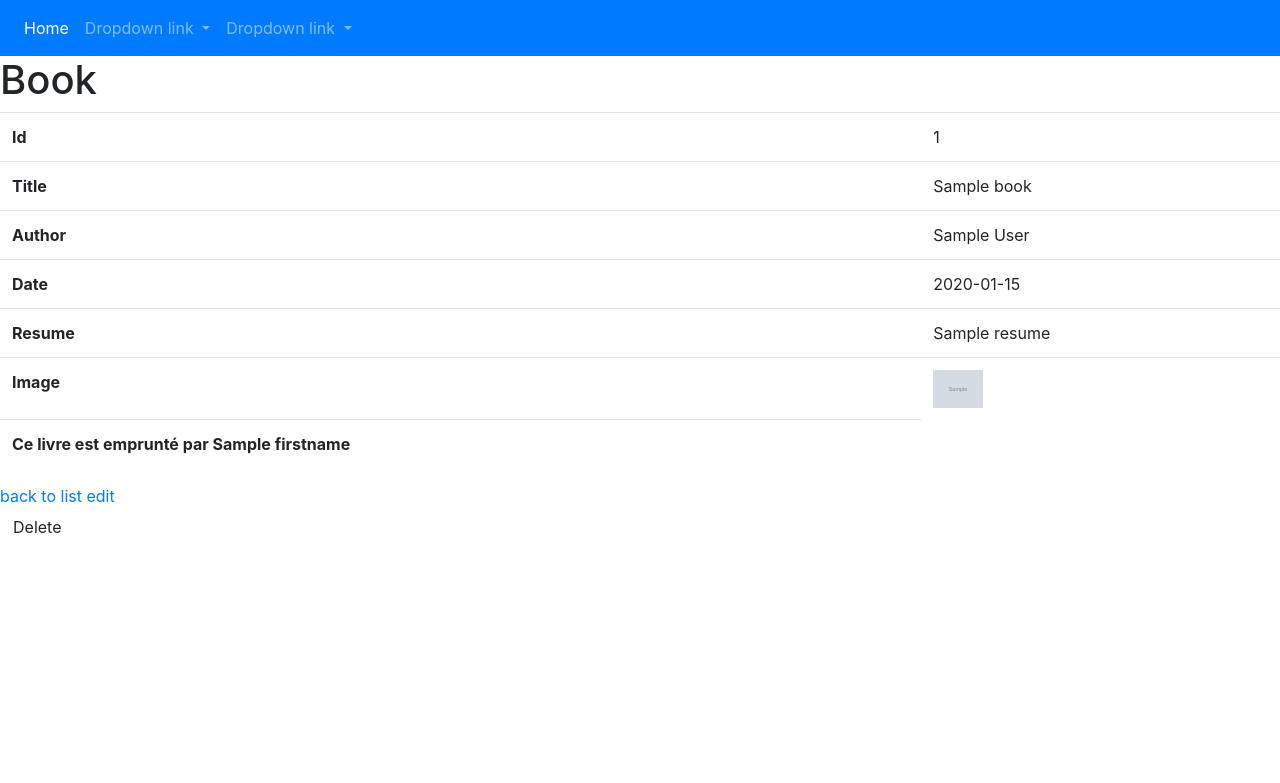
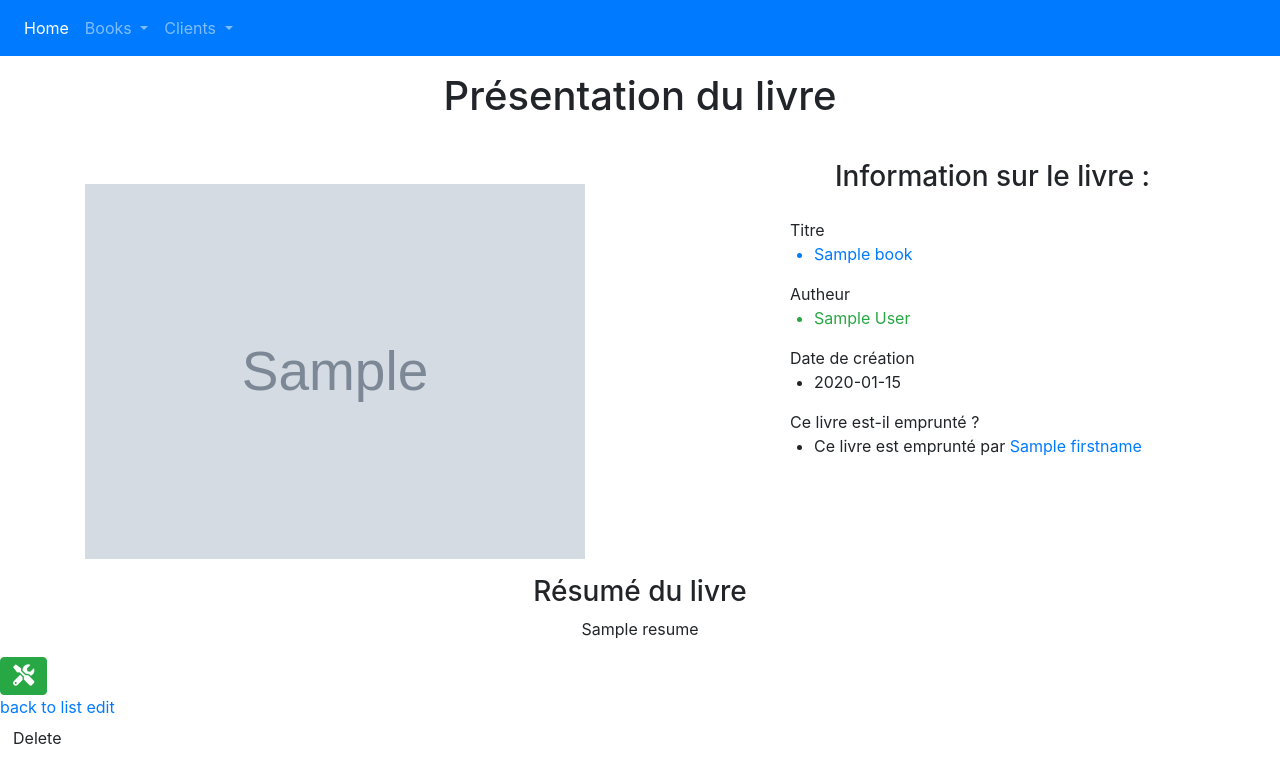
Before and after one commit to Rossb0b/web-agency, a Symfony app: template templates/book/show.html.twig in a window 1280 px wide. Shown: the top 783 px of the page. Run offline with Twig, Linux system fonts and the light colour scheme; the template is opened without the code that fills it: most values are stand-ins (such as "Sample title", 1, 10 or a date in 2020); grey boxes marked "Sample" are stand-in pictures; style sheets or scripts are compiled from the project's sources; some libraries are stand-ins or nearby versions.

Commit message:
Fixed issue with Form new / Index and work in progress for book edit

```diff
--- a/src/Controller/BookController.php
+++ b/src/Controller/BookController.php
@@ -93,7 +93,9 @@ class BookController extends AbstractController
      */
     public function show(Book $book): Response
     {
-        return $this->render('book/show.html.twig', ['book' => $book]);
+        $returnButtonCheck = true;
+
+        return $this->render('book/show.html.twig', ['book' => $book, 'returnButtonCheck' => $returnButtonCheck]);
     }
 
     /**
--- a/templates/base.html.twig
+++ b/templates/base.html.twig
@@ -4,6 +4,7 @@
         <meta charset="UTF-8">
         <title>{% block title %}Welcome!{% endblock %}</title>
         <link rel="stylesheet" href="https://stackpath.bootstrapcdn.com/bootstrap/4.2.1/css/bootstrap.min.css" integrity="sha384-GJzZqFGwb1QTTN6wy59ffF1BuGJpLSa9DkKMp0DgiMDm4iYMj70gZWKYbI706tWS" crossorigin="anonymous">
+        <link rel="stylesheet" href="https://use.fontawesome.com/releases/v5.6.3/css/all.css" integrity="sha384-UHRtZLI+pbxtHCWp1t77Bi1L4ZtiqrqD80Kn4Z8NTSRyMA2Fd33n5dQ8lWUE00s/" crossorigin="anonymous">
         <link rel="stylesheet" href="/build/app.css">
         {% block stylesheets %}{% endblock %}
     </head>
@@ -15,24 +16,24 @@
                 <div class="collapse navbar-collapse" id="navbarNavDropdown">
                     <ul class="navbar-nav">
                     <li class="nav-item active">
-                        <a class="nav-link" href="#">Home <span class="sr-only">(current)</span></a>
+                        <a class="nav-link" href="{{ path('book_index') }}">Home <span class="sr-only">(current)</span></a>
                     </li>
                     <li class="nav-item dropdown">
                         <a class="nav-link dropdown-toggle" href="#" id="navbarDropdownMenuLink" role="button" data-toggle="dropdown" aria-haspopup="true" aria-expanded="false">
-                            Dropdown link
+                            Books
                         </a>
                         <div class="dropdown-menu" aria-labelledby="navbarDropdownMenuLink">
-                            <a class="dropdown-item" href="#">Action</a>
-                            <a class="dropdown-item" href="#">Another action</a>
+                            <a class="dropdown-item" href="{{ path('book_index') }}">Liste</a>
+                            <a class="dropdown-item" href="{{ path('book_new') }}">Nouveau</a>
                         </div>
                     </li>
                     <li class="nav-item dropdown">
                         <a class="nav-link dropdown-toggle" href="#" id="navbarDropdownMenuLink" role="button" data-toggle="dropdown" aria-haspopup="true" aria-expanded="false">
-                            Dropdown link
+                            Clients
                         </a>
                         <div class="dropdown-menu" aria-labelledby="navbarDropdownMenuLink">
-                            <a class="dropdown-item" href="#">Action</a>
-                            <a class="dropdown-item" href="#">Another action</a>
+                            <a class="dropdown-item" href="{{ path('client_index') }}">Liste</a>
+                            <a class="dropdown-item" href="{{ path('client_new') }}">Nouveau</a>
                         </div>
                     </li>
                     {% if returnButtonCheck is defined %}
--- a/templates/book/index.html.twig
+++ b/templates/book/index.html.twig
@@ -13,7 +13,7 @@
         <div class="row mt-4 mb-4">
             {% for book in books %}
 
-            <div class="card col-xl-3 col-lg-4 col-6 mr-auto mb-4 p-0">
+            <div class="card col-12 col-md-6 col-lg-4 col-xl-3 mx-auto mb-4 p-0">
                 <img src="/uploads/Cover/{{ book.image.src }}" class="card-img-top" alt="{{ book.image.text }}">
                 <div class="card-body">
                     <h5 class="card-title">{{ book.title }}</h5>
--- a/templates/book/show.html.twig
+++ b/templates/book/show.html.twig
@@ -1,48 +1,50 @@
+{% set returnLink = path('book_index') %}
 {% extends 'base.html.twig' %}
-
 {% block title %}Book{% endblock %}
 
 {% block body %}
-    <h1>Book</h1>
 
-    <table class="table">
-        <tbody>
-            <tr>
-                <th>Id</th>
-                <td>{{ book.id }}</td>
-            </tr>
-            <tr>
-                <th>Title</th>
-                <td>{{ book.title }}</td>
-            </tr>
-            <tr>
-                <th>Author</th>
-                <td>{{ book.author }}</td>
-            </tr>
-            <tr>
-                <th>Date</th>
-                <td>{{ book.date ? book.date|date('Y-m-d') : '' }}</td>
-            </tr>
-            <tr>
-                <th>Resume</th>
-                <td>{{ book.resume }}</td>
-            </tr>
-            <tr>
-                <th>Image</th>
-                <th><img src="{{ asset("uploads/Cover/#{book.image.src}") }}" alt="{{ book.image.text }}" width="50"></th>
-            </tr>
-            {% if book.client is same as(null) %}
-            <tr>
-                <th>Ce livre n'est pas emprunté</th>
-            </tr>
-            {% else %}
-            <tr>
-                <th>Ce livre est emprunté par {{ book.client.firstname }}</th>
-            </tr>
-            {% endif %}
-        </tbody>
-    </table>
 
+    <div class="container pt-3">
+
+        <h1 class="text-center">Présentation du livre</h1>
+
+        <div class="row pt-2">
+            <div class="col-12 col-md-7 pt-5 mx-auto">
+                <img src="{{ asset("uploads/Cover/#{book.image.src}") }}" alt="{{ book.image.text }}" style="max-width:500px; width:100%;">
+            </div>
+
+            <div class="col-12 col-md-5 pt-4">
+                <ul><h2 class="h3 text-center mb-4">Information sur le livre :</h2>
+                    Titre<li class="ml-4 mb-3 text-primary">{{ book.title }}</li>
+                    Autheur<li class="ml-4 mb-3 text-success">{{ book.author }}</li>
+                    Date de création<li class="ml-4 mb-3">{{ book.date ? book.date|date('Y-m-d') : '' }}</li>
+                    {% if book.client is same as(null) %}
+                        Ce livre est-il emprunté ?<li class="ml-4 mb-3">Ce livre n'est pas emprunté.</li>
+                    {% else %}
+                        Ce livre est-il emprunté ?<li class="ml-4 mb-3">Ce livre est emprunté par <a href="{{ path('client_show', {'id': book.client.id}) }}">{{ book.client.firstname }}</a></li>
+                    {% endif %}
+                </ul>
+            </div>
+        </div>
+
+        <div class="row pt-3">
+            <div class="col-8 mx-auto">
+                <h2 class="h3 text-center">Résumé du livre</h2>
+                <p class="text-center text-justify">
+                    {{ book.resume }}
+                </p>
+            </div>
+        </div>
+    </div>
+
+<button type="button" class="btn btn-success edit-button">
+    <span style="color:white";>
+        <i class="fas fa-tools fa-lg"></i>
+    </span>
+</button>
+
+<br>
     <a href="{{ path('book_index') }}">back to list</a>
 
     <a href="{{ path('book_edit', {'id': book.id}) }}">edit</a>
```
Also changed, not shown: templates/book/_form.html.twig (+7 -5 lines).
